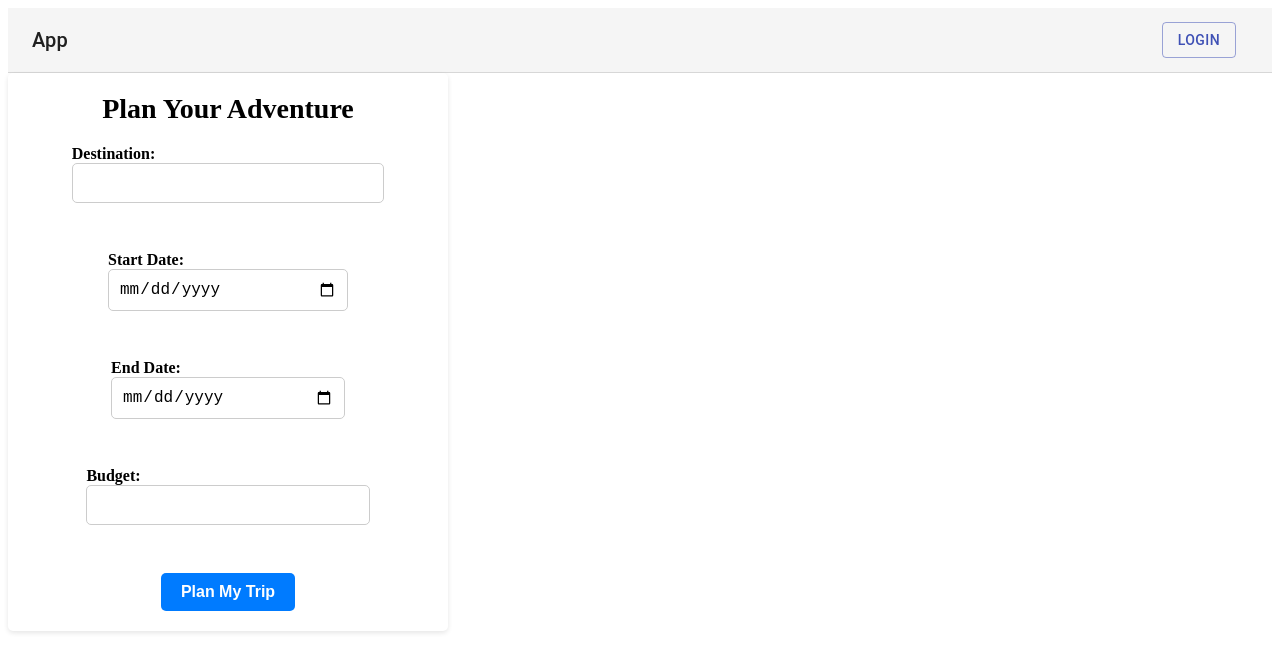
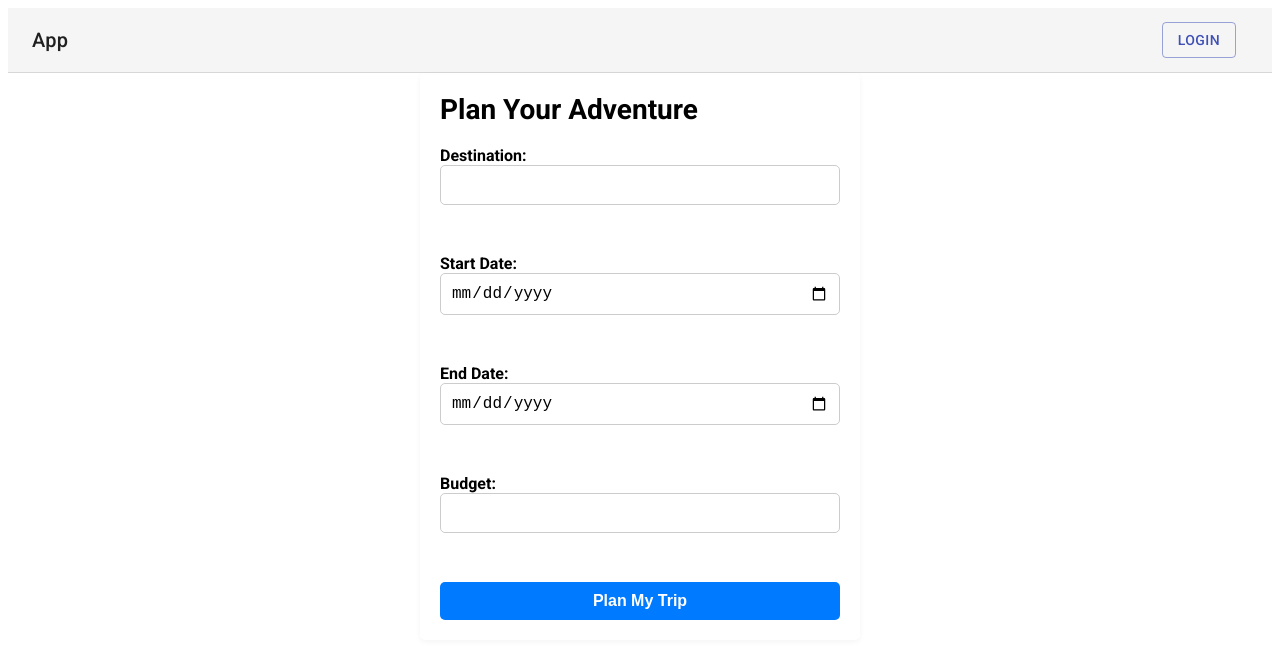
Before and after one commit to sandeepB3/TripBuilderAI, a React (Create React App) app in the folder react-app/: page /itinerary in a window 1280 px wide. Shown: the top 672 px of the page. Built offline with nearby package versions, Linux system fonts and the light colour scheme.

Commit message:
third commit

```diff
--- a/react-app/public/index.html
+++ b/react-app/public/index.html
@@ -4,7 +4,12 @@
     <meta charset="UTF-8">
     <meta http-equiv="X-UA-Compatible" content="IE=edge">
     <meta name="viewport" content="width=device-width, initial-scale=1.0">
-    <title>Document</title>
+    <link
+        rel="stylesheet"
+        href="https://fonts.googleapis.com/css?family=Roboto:300,400,500,700&display=swap"
+    />
+
+    <title>TripBuilderAI</title>
 </head>
 <body>
     <div id="root"></div>
--- a/react-app/src/components/Generate.js
+++ b/react-app/src/components/Generate.js
@@ -6,7 +6,9 @@ const Generate = () => {
 
 
    return(
-      <TravelForm />
+      <div>
+         <TravelForm />
+      </div>
    );
 
 }
--- a/react-app/src/styles/TravelForm.css
+++ b/react-app/src/styles/TravelForm.css
@@ -1,14 +1,15 @@
 
 .travel-form {
+    font-family: 'Roboto';
     display: flex;
     flex-direction: column;
-    align-items: center;
+    margin: auto;
     background-color: #fff;
     padding: 20px;
     border-radius: 5px;
-    box-shadow: 0px 2px 5px rgba(0, 0, 0, 0.1);
+    box-shadow: 0px 2px 5px rgba(165, 154, 154, 0.1);
     width: 400px;
-
+    font-style: sans-serif;
   }
 
 .travel-form h2 {
```
